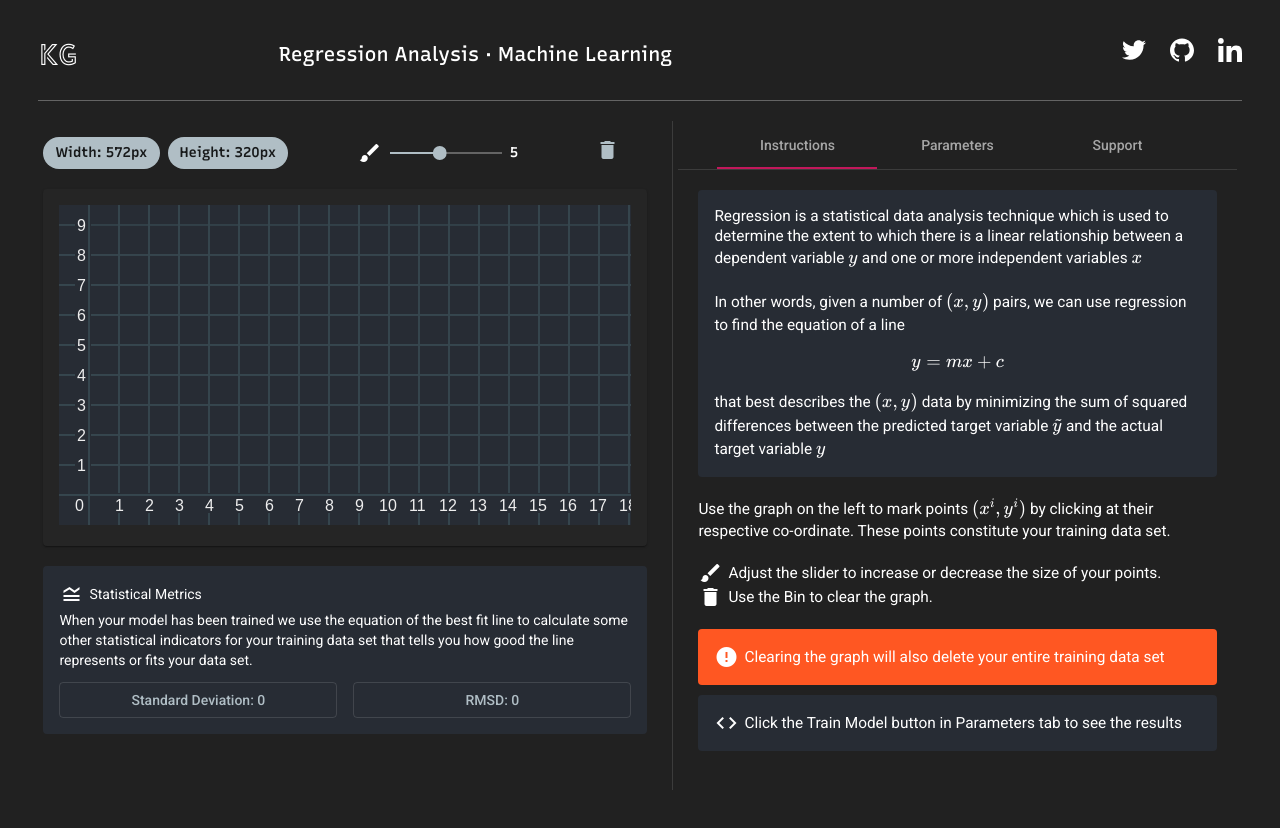
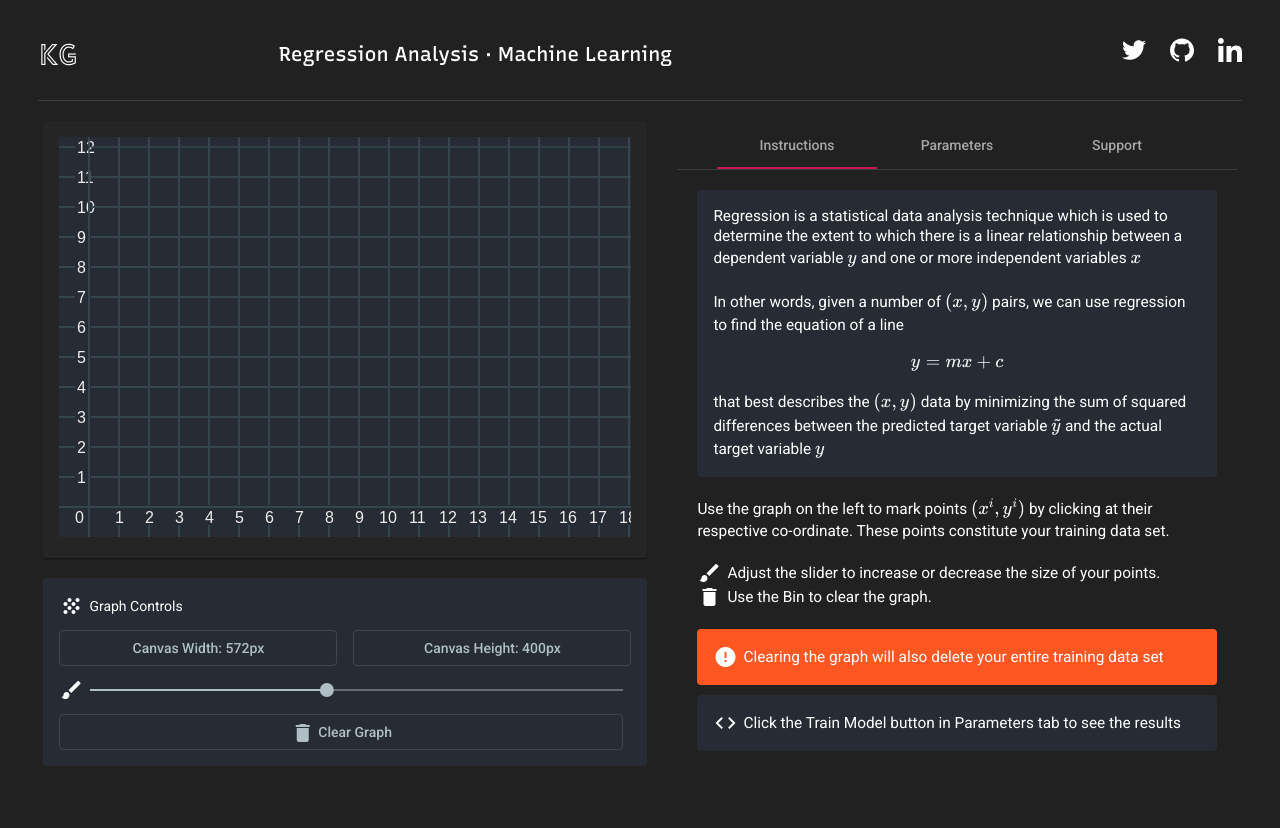
Before and after one commit to teddyphotos/angular-regression, an Angular app: page / in a window 1280 px wide. Shown: the top 828 px of the page. Built offline with nearby package versions, Linux system fonts and the light colour scheme.

Commit message:
Increased size of HTML Canvas to 50vh and bug fixes

```diff
--- a/src/app/app.component.css
+++ b/src/app/app.component.css
@@ -15,17 +15,7 @@ section{
 }
 
 
-.regression-main{
-    margin-left: 12px;
-    margin-right: 12px;
-    -webkit-font-smoothing: antialiased;
-    font-size: 1.1em;
-    height: 100%;
-    min-height: 100vh;
-    overflow-y: scroll;
-    padding-right: 20px;
-    padding-bottom: 20px;
-}
+
 
 
 
@@ -260,10 +250,8 @@ mat-progress-bar{
 
 
 .stroke-width-controller{
-
     display: flex;
     align-items: center;
-
 }
 
 
@@ -307,8 +295,8 @@ mat-progress-bar{
 .graph-container{
     margin-bottom: 20px;
     margin-right: 20px;
-    min-height: 40vh;
-    margin-top: 12px;
+    min-height: 50vh;
+    /* margin-top: 12px;  */
 }
 
 
@@ -317,9 +305,8 @@ mat-progress-bar{
 
 }
 
-.stats-container{
+.graph-bottom-container{
     min-height: 100%;
-
     padding-right: 20px;
 }
 
@@ -344,16 +331,7 @@ canvas{
 }
 
 
-.instructions{
-    margin-left: 20px;
-    margin-top: 20px;
-    -webkit-font-smoothing: antialiased;
-    min-height: 75vh;
-    font-size: 1.1em;
-    height: 100%;
-    overflow-y: scroll;
-    padding-right: 20px;
-}
+
 
 
 .defination{
@@ -444,18 +422,7 @@ canvas{
     display: flex;
 }
 
-.support-main{
-    margin-left: 20px;
-    margin-top: 20px;
-    -webkit-font-smoothing: antialiased;
-    min-height: 75vh;
-    font-size: 1.1em;
-    height: 100%;
-    overflow-y: scroll;
-    padding-right: 20px;
-    -webkit-font-smoothing: antialiased;
 
-}
 
 .trainingButton{
     width: 100%;
@@ -528,3 +495,63 @@ canvas{
     padding-right: 32px;
     text-align: center;
 }
+
+.scrollable-content{
+    overflow: hidden;
+    position: relative;
+}
+
+.instructions{
+    margin-left: 20px;
+    margin-top: 20px;
+    -webkit-font-smoothing: antialiased;
+    font-size: 1.1em;
+    height: 100%;
+    overflow: auto;
+    position: relative;
+    padding-right: 20px;
+    min-height: 73vh;
+    max-height: 73vh;
+}
+
+.regression-main{
+    margin-left: 20px;
+    margin-top: 20px;
+    -webkit-font-smoothing: antialiased;
+    font-size: 1.1em;
+    height: 100%;
+    min-height: 73vh;
+    max-height: 73vh;
+    overflow: auto;
+    position: relative;
+    padding-right: 20px;
+}
+
+.support-main{
+    margin-left: 20px;
+    margin-top: 20px;
+    -webkit-font-smoothing: antialiased;
+    font-size: 1.1em;
+    height: 100%;
+    min-height: 73vh;
+    max-height: 73vh;
+    overflow: auto;
+    position: relative;
+    padding-right: 20px;
+}
+
+
+mat-tab{
+    /* overflow: auto;
+    position: relative;
+    background-color: #ff5722; */
+}
+
+mat-slider{
+    width: 100%;
+}
+
+.intermediateCard{
+    box-shadow: none;
+    background-color: #212121;
+}
--- a/src/app/app.component.html
+++ b/src/app/app.component.html
@@ -1,3 +1,4 @@
+<!-- ng build --prod --base-href /static/  -->
 <div class="progressBarContainer">
   <mat-progress-bar id="progressBar" mode="indeterminate"></mat-progress-bar>
 </div>
@@ -53,7 +54,7 @@
               </a>
             </li>
             <li class="social-item" id="git-social">
-              <a href="https://github.com/teddyphotos" target="_blank">
+              <a href="https://github.com/teddyphotos/angular-regression" target="_blank">
                 <svg xmlns="http://www.w3.org/2000/svg" xmlns:xlink="http://www.w3.org/1999/xlink" xmlns:svgjs="http://svgjs.com/svgjs" version="1.1" width="24" height="24" x="0" y="0" viewBox="0 0 24 24" style="enable-background:new 0 0 512 512" xml:space="preserve" class=""><g><path xmlns="http://www.w3.org/2000/svg" d="m12 .5c-6.63 0-12 5.28-12 11.792 0 5.211 3.438 9.63 8.205 11.188.6.111.82-.254.82-.567 0-.28-.01-1.022-.015-2.005-3.338.711-4.042-1.582-4.042-1.582-.546-1.361-1.335-1.725-1.335-1.725-1.087-.731.084-.716.084-.716 1.205.082 1.838 1.215 1.838 1.215 1.07 1.803 2.809 1.282 3.495.981.108-.763.417-1.282.76-1.577-2.665-.295-5.466-1.309-5.466-5.827 0-1.287.465-2.339 1.235-3.164-.135-.298-.54-1.497.105-3.121 0 0 1.005-.316 3.3 1.209.96-.262 1.98-.392 3-.398 1.02.006 2.04.136 3 .398 2.28-1.525 3.285-1.209 3.285-1.209.645 1.624.24 2.823.12 3.121.765.825 1.23 1.877 1.23 3.164 0 4.53-2.805 5.527-5.475 5.817.42.354.81 1.077.81 2.182 0 1.578-.015 2.846-.015 3.229 0 .309.21.678.825.56 4.801-1.548 8.236-5.97 8.236-11.173 0-6.512-5.373-11.792-12-11.792z" fill="#ffffff" data-original="#212121" style="" class=""/></g></svg>
                 <label id="github-text-goes-here"></label>
               </a>
@@ -67,7 +68,8 @@
           </ul>
         </div>
       </div>
-      <div class="line-break"></div>
+      <!-- <div class="line-break"></div> -->
+      <mat-divider></mat-divider>
     </nav>
   </header>
 
@@ -76,7 +78,7 @@
   <div class="subsection-container" id="subsection-container">
     <div class="subsection">
       <div class="subsection-col">
-        <div class="graph-controls-container">
+        <!-- <div class="graph-controls-container">
 
           <div class="graph-controls">
             <div class="graph-dimensions">
@@ -101,7 +103,7 @@
             </button>
           </div>
 
-        </div>
+        </div> -->
 
 
 
@@ -110,8 +112,11 @@
             <canvas>Your browser does not support HTML5 Canvas! Please update to newer version to preview this.</canvas>
           </mat-card>
         </div>
-        <div class="stats-container">
-          <mat-card class="datametrics">
+
+
+        <div class="graph-bottom-container">
+
+          <!-- <mat-card class="datametrics">
             <div class="bininfo">
               <mat-icon>legend_toggle</mat-icon><div class="space"></div>Statistical Metrics
             </div>
@@ -120,28 +125,59 @@
             </div>
             <div class="resultpane">
                   <div class="slopeResult">
-                    <!-- Slope: {{resultSlope}} -->
                     <button mat-stroked-button color="accent" class="example-full-width">Standard Deviation: {{standardDeviation}}</button>
                   </div>
                   <div class="interceptResult">
-                    <!-- Intercept: {{resultIntercept}} -->
                     <button matTooltip="Root Mean Square Deviation" [matTooltipShowDelay]='1000' mat-stroked-button color="accent" class="example-full-width">RMSD: {{variance}}</button>
                   </div>
                 </div>
+          </mat-card> -->
+
+          <mat-card class="datametrics">
+            <div class="bininfo">
+              <mat-icon>grain</mat-icon><div class="space"></div>Graph Controls
+            </div>
+            <!-- <div class="resultInfo">
+              When your model has been trained we use the equation of the best fit line to calculate some other statistical indicators for your training data set that tells you how good the line represents or fits your data set.
+            </div> -->
+            <div class="resultpane">
+              <div class="slopeResult">
+                <button mat-stroked-button color="accent" class="example-full-width">Canvas Width: {{canvasWidth}}px</button>
+              </div>
+              <div class="interceptResult">
+                <button mat-stroked-button color="accent" class="example-full-width">Canvas Height: {{canvasHeight}}px</button>
+              </div>
+            </div>
+            <div class="stroke-width-controller">
+              <mat-icon aria-hidden="false" aria-label="Example home icon">brush</mat-icon>
+              <mat-slider [(ngModel)]="myModel" thumbLabel min="1" max="10" step="0.1" value="5" #tooltip="matTooltip" matTooltip="Stroke Width" [matTooltipPosition]="positionBottom.value" [matTooltipShowDelay]='500'></mat-slider>
+            </div>
+            <div class="slopeResult">
+              <button mat-stroked-button color="accent" class="example-full-width" (click)="clearGraph()">
+                <mat-icon>delete</mat-icon>
+                Clear Graph
+              </button>
+            </div>
           </mat-card>
-        </div>
+
+
         </div>
 
 
-      <mat-divider [vertical]="true"></mat-divider>
 
-      <!-- Right Column -->
+      </div>
+
+      <!-- <mat-divider [vertical]="true"></mat-divider> -->
+
+
       <div class="subsection-col">
         <mat-tab-group mat-align-tabs="center">
 
-          <!-- Instructions Tab -->
+
           <mat-tab label="Instructions">
+
            <div class="instructions">
+             <div class="scrollable-content">
               <mat-card class="defination">
                 Regression is a statistical data analysis technique which is used to determine the extent to which there is a linear relationship between a dependent variable \(y \) and one or more independent variables \(x\)
                 <br><br>
@@ -169,6 +205,10 @@
                   <div class="space"></div>
                   Click the Train Model button in Parameters tab to see the results
                 </mat-card>
+
+
+             </div>
+
             </div>
           </mat-tab>
 
@@ -177,8 +217,9 @@
           <mat-tab label="Parameters">
 
 
+
             <div class="regression-main">
-              <br>
+              <div class="scrollable-content">
                 <mat-card class="metrics">
                   <div class="bininfo">
                     <mat-icon>insights</mat-icon><div class="space"></div>Train and Predict
@@ -233,7 +274,25 @@
                     </div>
                   </div>
                 </mat-card>
+                <br>
+                <mat-card class="datametrics">
+                  <div class="bininfo">
+                    <mat-icon>legend_toggle</mat-icon><div class="space"></div>Statistical Metrics
+                  </div>
+                  <div class="resultInfo">
+                    When your model has been trained we use the equation of the best fit line to calculate some other statistical indicators for your training data set that tells you how good the line represents or fits your data set.
+                  </div>
+                  <div class="resultpane">
+                        <div class="slopeResult">
+                          <button mat-stroked-button color="accent" class="example-full-width">Standard Deviation: {{standardDeviation}}</button>
+                        </div>
+                        <div class="interceptResult">
+                          <button matTooltip="Root Mean Square Deviation" [matTooltipShowDelay]='1000' mat-stroked-button color="accent" class="example-full-width">RMSD: {{variance}}</button>
+                        </div>
+                      </div>
+                </mat-card>
 
+              </div>
 
             </div>
           </mat-tab>
@@ -242,7 +301,7 @@
           <!-- Support Tab -->
           <mat-tab label="Support">
             <div class="support-main">
-
+              <div class="scrollable-content">
                 <mat-card class="support-highlight-card">
 
 
@@ -283,7 +342,7 @@
                   </div>
 
                 </mat-card>
-              <div class="other-info">
+                <!-- <div class="other-info">
                   You can also use LinkedIn or Twitter to send us message or <br>join the conversation on Slack
                   <br>
                   <div class="slack-holder">
@@ -301,7 +360,11 @@
 
                   </div>
 
+                </div> -->
+
               </div>
+
+
 
             </div>
           </mat-tab>
```
Also changed, not shown: Flask Files/app.yaml (deleted, +0 -13 lines), 1 other file (tests, documents, lock files or other folders). Lines whose indentation alone changed are shown as unchanged.
